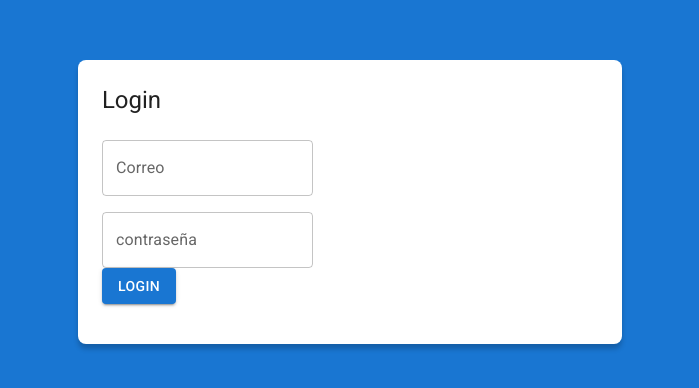
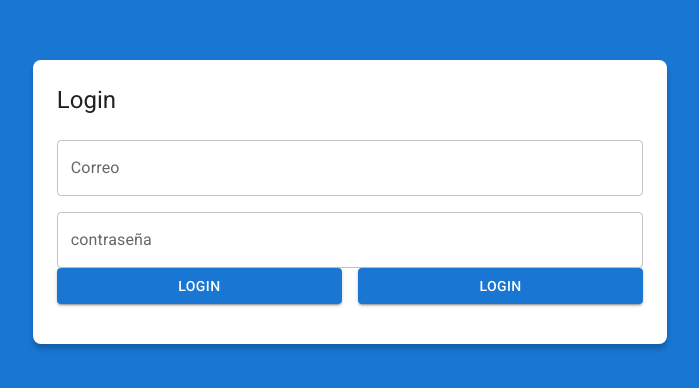
Before and after one commit to issyrivas17/Journal-app-vite, a React (Vite) app: page /auth/login in a window 1280 px wide. Shown: the part 198-586 px from the top of the page, without its empty margins (290-989 px from the left). Built offline with nearby package versions, Linux system fonts and the light colour scheme.

Commit message:
Se le paso fullWidth a todo el contenido, veamos como reacciona la app

```diff
--- a/src/auth/pages/LoginPage.jsx
+++ b/src/auth/pages/LoginPage.jsx
@@ -27,6 +27,7 @@ export const LoginPage = () => {
       label="Correo"
       type ="email"
       placeholder= 'correo@google.com'
+      fullWidth
 
       />
     </Grid>
@@ -36,16 +37,25 @@ export const LoginPage = () => {
       label="contraseña"
       type ="Password"
       placeholder= 'contraseña'
+      fullWidth
       />
     </Grid>
 
     <Grid container spacing={2} sx={{mb:2}}>
-      <Grid item xs={12}>
-      <Button variant="contained" >
+      <Grid item xs={12} sm={6}>
+      <Button variant="contained" fullWidth>
+      Login
+      </Button>
+      </Grid>
+
+      <Grid item xs={12} sm={6}>
+      <Button variant="contained" fullWidth >
       Login
       </Button>
 
       </Grid>
+
+
     </Grid>
 
 
```
